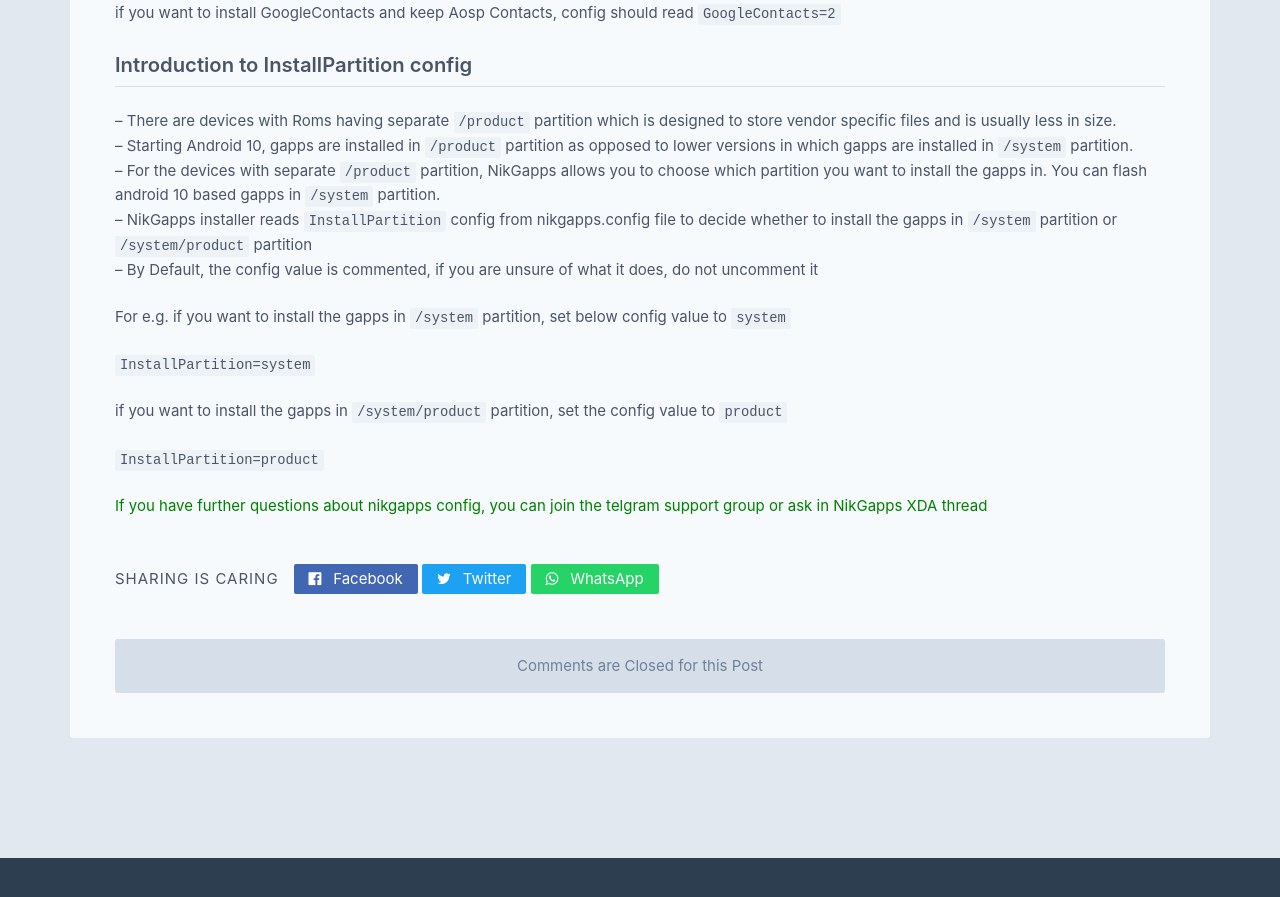
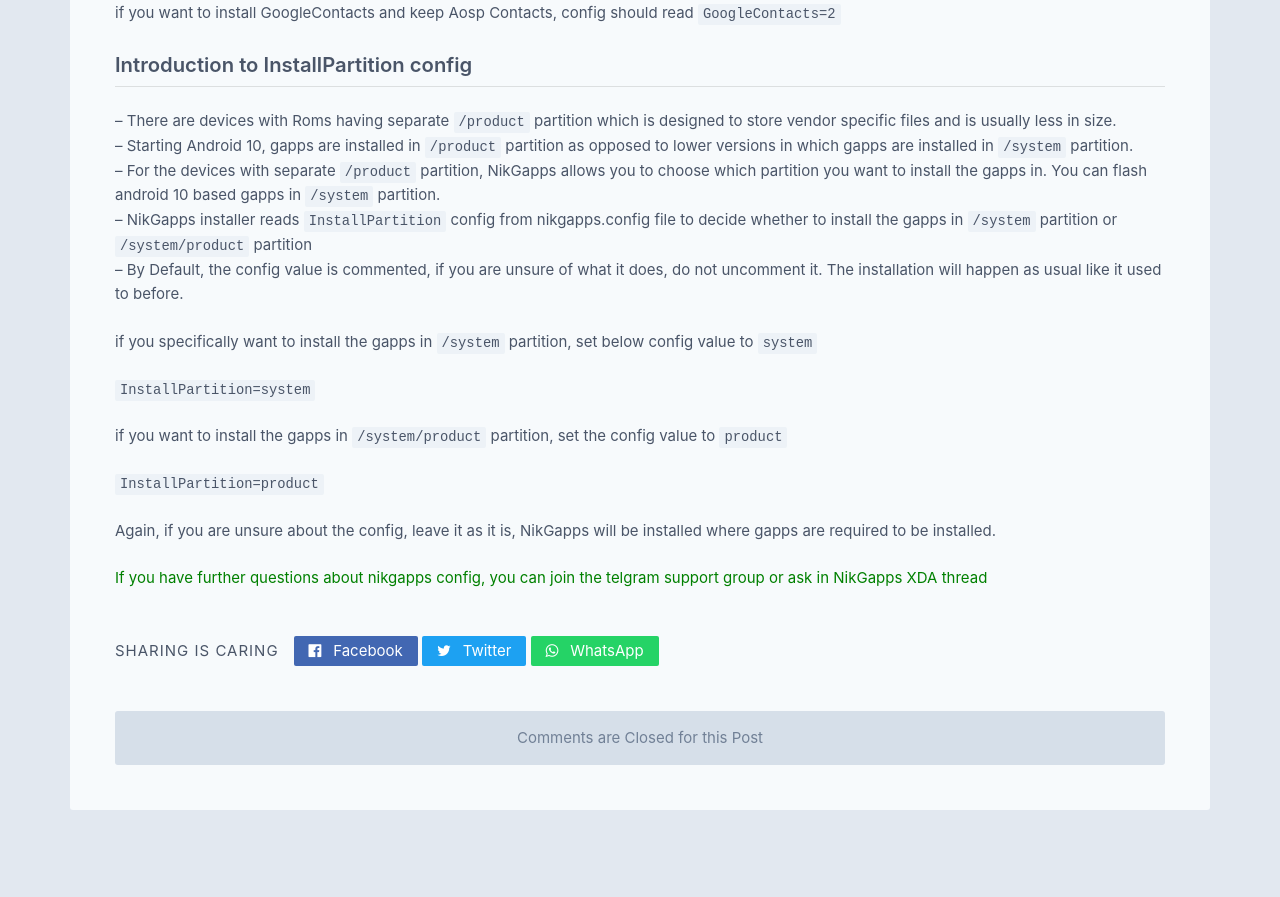
Before and after one commit to nikgapps/nikgapps.github.io, a Jekyll site: the page built from _posts/2020-06-07-NikGapps-Config.md, in a window 1280 px wide and 900 px high, scrolled down 1170 px. Shown: the top 897 px of the window. Built offline with Jekyll 4.4.1, drawn with Linux system fonts in a browser that asks for light colours; some web fonts are replaced; comment, search, counter and statistics services are not loaded.

Commit message:
More clarity in InstallPartition config

```diff
--- a/_posts/2020-06-07-NikGapps-Config.md
+++ b/_posts/2020-06-07-NikGapps-Config.md
@@ -37,9 +37,9 @@
 -- Starting Android 10, gapps are installed in `/product` partition as opposed to lower versions in which gapps are installed in `/system` partition.
 -- For the devices with separate `/product` partition, NikGapps allows you to choose which partition you want to install the gapps in. You can flash android 10 based gapps in `/system` partition.
 -- NikGapps installer reads `InstallPartition` config from nikgapps.config file to decide whether to install the gapps in `/system` partition or `/system/product` partition
--- By Default, the config value is commented, if you are unsure of what it does, do not uncomment it
+-- By Default, the config value is commented, if you are unsure of what it does, do not uncomment it. The installation will happen as usual like it used to before.
 
-For e.g. if you want to install the gapps in `/system` partition, set below config value to `system`
+if you specifically want to install the gapps in `/system` partition, set below config value to `system`
 
 `InstallPartition=system`
 
@@ -47,5 +47,7 @@
 
 `InstallPartition=product`
 
+Again, if you are unsure about the config, leave it as it is, NikGapps will be installed where gapps are required to be installed.
+
 
 <p style="color:green;">If you have further questions about nikgapps config, you can join the telgram support group or ask in NikGapps XDA thread</p>
```
